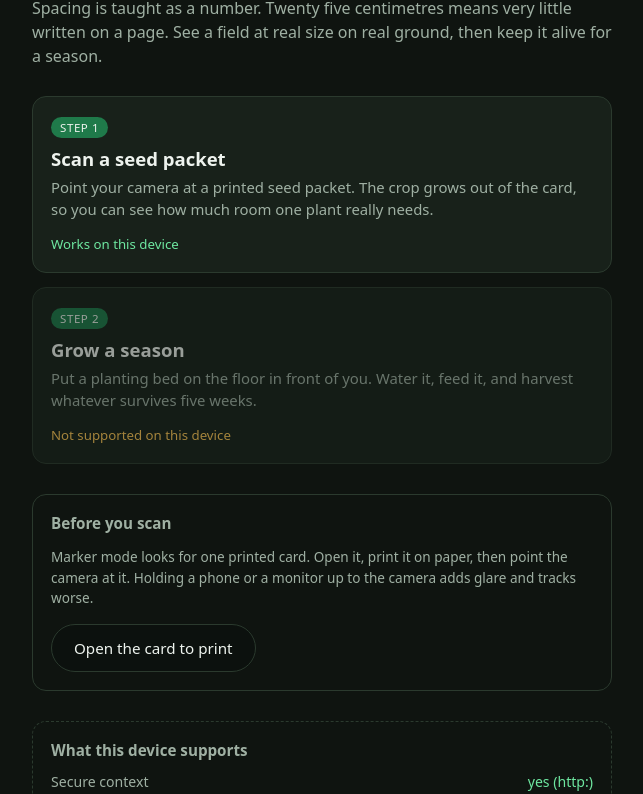
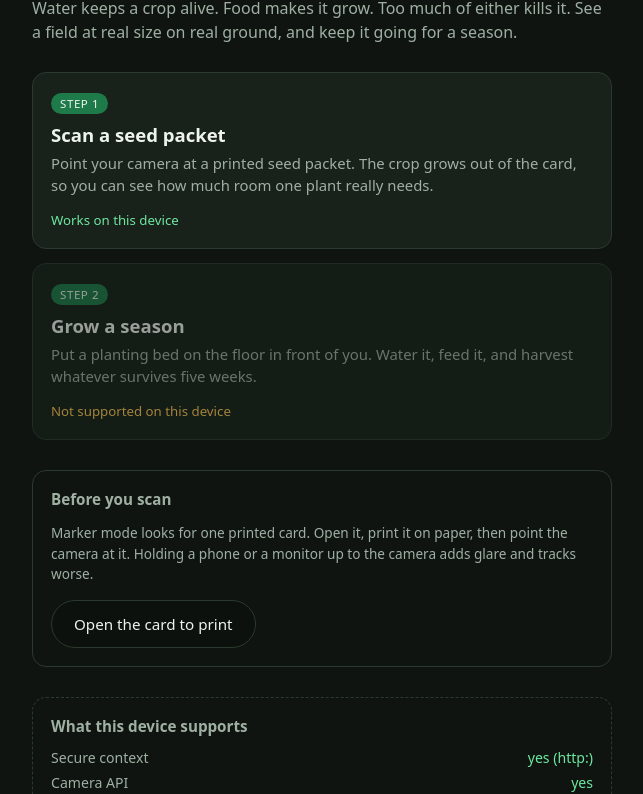
Before and after one commit to kanishka50/crop-season, a plain HTML site: page index.html in a window 1280 px wide. Shown: the part 100-894 px from the top of the page, without its empty margins (318-961 px from the left). Drawn offline with Linux system fonts and the light colour scheme.

Commit message:
Docs: reword the landing page and README around crop care

```diff
--- a/index.html
+++ b/index.html
@@ -14,8 +14,8 @@
       <p class="eyebrow">Agricultural extension training</p>
       <h1>Crop Season</h1>
       <p class="lede">
-        Spacing is taught as a number. Twenty five centimetres means very little written on a
-        page. See a field at real size on real ground, then keep it alive for a season.
+        Water keeps a crop alive. Food makes it grow. Too much of either kills it. See a field at
+        real size on real ground, and keep it going for a season.
       </p>
     </header>
 
```
Also changed, not shown: 1 other file.
